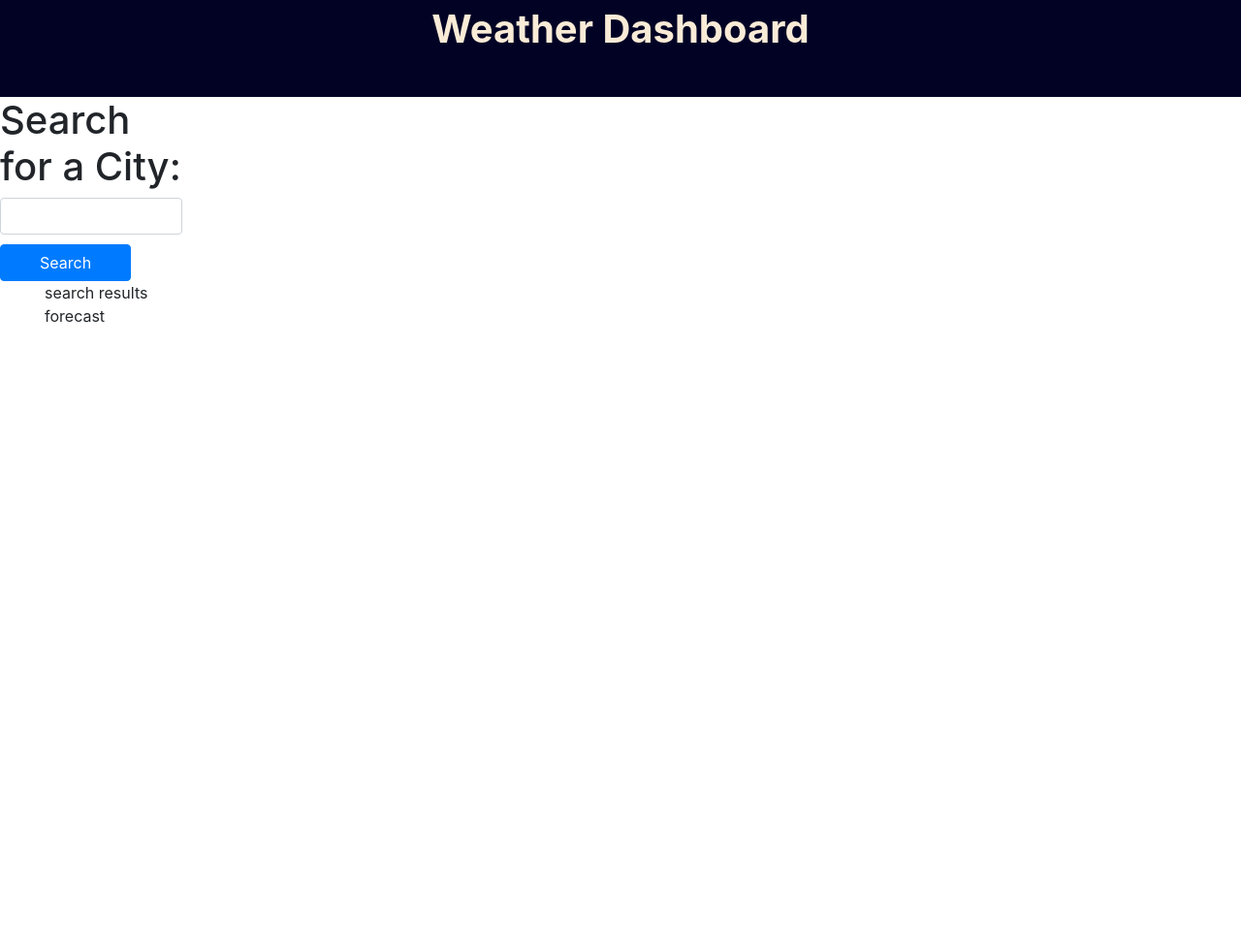
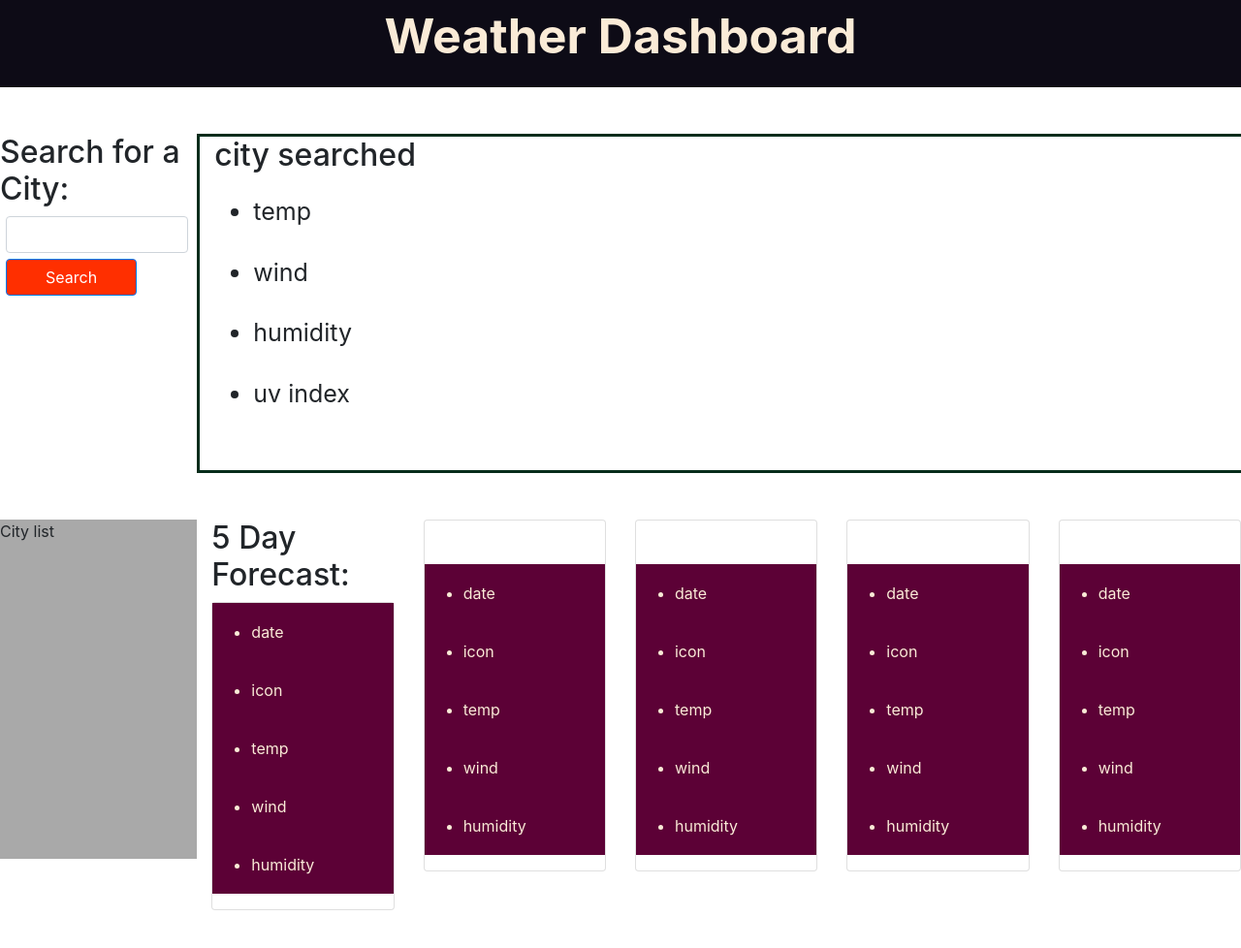
Before and after one commit to bckstrb/weather-dashboard, a plain HTML site: page index.html in a window 1280 px wide. Shown: the whole page at 97% size. Before the commit the page ends 800 px from the top, so only its background shows below. Drawn offline with nearby package versions, Linux system fonts and the light colour scheme.

Commit message:
html and css set up

```diff
--- a/assets/css/stylesheet.css
+++ b/assets/css/stylesheet.css
@@ -1,9 +1,15 @@
+* {
+    box-sizing: border-box;
+    /* padding: 0;
+    margin: 0; */
+}
+
 #header {
-    background-color: rgb(2, 2, 37);
+    background-color: rgb(13, 11, 22);
     color: antiquewhite;
     text-align: center;
-    height: 100px;
-    font-size: 40px;
+    height: 90px;
+    font-size: 50px;
     font-weight: bold;
 }
 
@@ -15,4 +21,46 @@
     margin-top: 10px;
     padding-left: 40px;
     padding-right: 40px;
+    margin: 6px;
+    background-color: rgb(255, 47, 0)
 }
+
+#search-box {
+    /* background-color: aquamarine; */
+    height: 350px;
+}
+
+#input-field {
+    margin-left: 6px;
+}
+
+#city-searched {
+    border: 3px solid rgb(7, 45, 27);
+    color: rgb(7, 45, 27)
+    height: 350px;
+}
+
+#result-list {
+    line-height: 250%;
+    font-size: 25px;
+}
+
+#city-list {
+    background-color: darkgray;
+    height: 350px;
+}
+
+#forecast1 {
+    height: 300px;
+    line-height: 375%;
+    background-color: rgb(92, 1, 54);
+    color: antiquewhite;
+}
+
+#forecast-list {
+    height: 300px;
+    line-height: 375%;
+    margin-top: 45px;
+    background-color: rgb(92, 1, 54);
+    color: antiquewhite;
+}
--- a/index.html
+++ b/index.html
@@ -24,24 +24,94 @@
 
 <body>
     <header id="header">Weather Dashboard</header>
-    <section class="fluid-container">
+<!--this is the top section with the search form-->
+    <section class="top-container my-5">
         <div class="row">
-            <div class="col-2">
-                <h1>Search for a City:</h1>
-                <input type="text" class="form-control" name="" id="" aria-describedby="helpId" placeholder="">
+            <div id="search-box" class="col-2">
+                <h2>Search for a City:</h2>
+                <input type="text" class="form-control" name="" id="input-field" aria-describedby="helpId" placeholder="">
                 <small id="helpId" class="form-text text-muted">Help text</small>
                 <button id="search-button" class="btn btn-primary" type="button" value="">Search</button>
             </div>
-        </div>
-
-        <div class="col-10">
-            <div id="search-result" class ="ml-3 col-8">search results</div>
-            <div id="forecast" class="ml-3 col-6">forecast</div>
+          <!--this will display the most resent searched city-->
+            <div id="city-searched" class="col-10">
+                <h2>city searched</h2>
+                    <ul id="result-list">
+                        <li class="results">temp</li>
+                        <li class="results">wind</li>
+                        <li class="results">humidity</li>
+                        <li class="results">uv index</li>
+                    </ul>
+            </div>
         </div>
     </section>
 
+<!--this will display the cities previously searched-->
+    <section class="bottom-container">
+        <div class="row my-5">
+            <div id="city-list" class="col-2">City list</div>
+        <!--this will display the 5 day forecast-->
+            <div class="col-2">
+                <h2>5 Day Forecast:</h2>
+                <div class="card">
+                    <ul id="forecast1">
+                        <li>date</li>
+                        <li>icon</li>
+                        <li>temp</li>
+                        <li>wind</li>
+                        <li>humidity</li>
+                    </ul>
+                </div>
+            </div>
+
+            <div class="col-2">
+                <div class="card">
+                    <ul id="forecast-list">
+                        <li>date</li>
+                        <li>icon</li>
+                        <li>temp</li>
+                        <li>wind</li>
+                        <li>humidity</li>
+                    </ul>
+                </div>
+            </div>
+
+            <div class="col-2">
+                <div class="card">
+                    <ul id="forecast-list">
+                        <li>date</li>
+                        <li>icon</li>
+                        <li>temp</li>
+                        <li>wind</li>
+                        <li>humidity</li>
+                    </ul>
+                </div>
+            </div>
+
+            <div class="col-2">
+                <div class="card">
+                    <ul id="forecast-list">
+                        <li>date</li>
+                        <li>icon</li>
+                        <li>temp</li>
+                        <li>wind</li>
+                        <li>humidity</li>
+                    </ul>
+                </div>
+            </div>
+
+            <div class="col-2">
+                <div class="card">
+                    <ul id="forecast-list">
+                        <li>date</li>
+                        <li>icon</li>
+                        <li>temp</li>
+                        <li>wind</li>
+                        <li>humidity</li>
+                    </ul>
+                </div>
+            </div>
+        </div>
+    </section>
 </body>
-
-
-
 </html>
```
